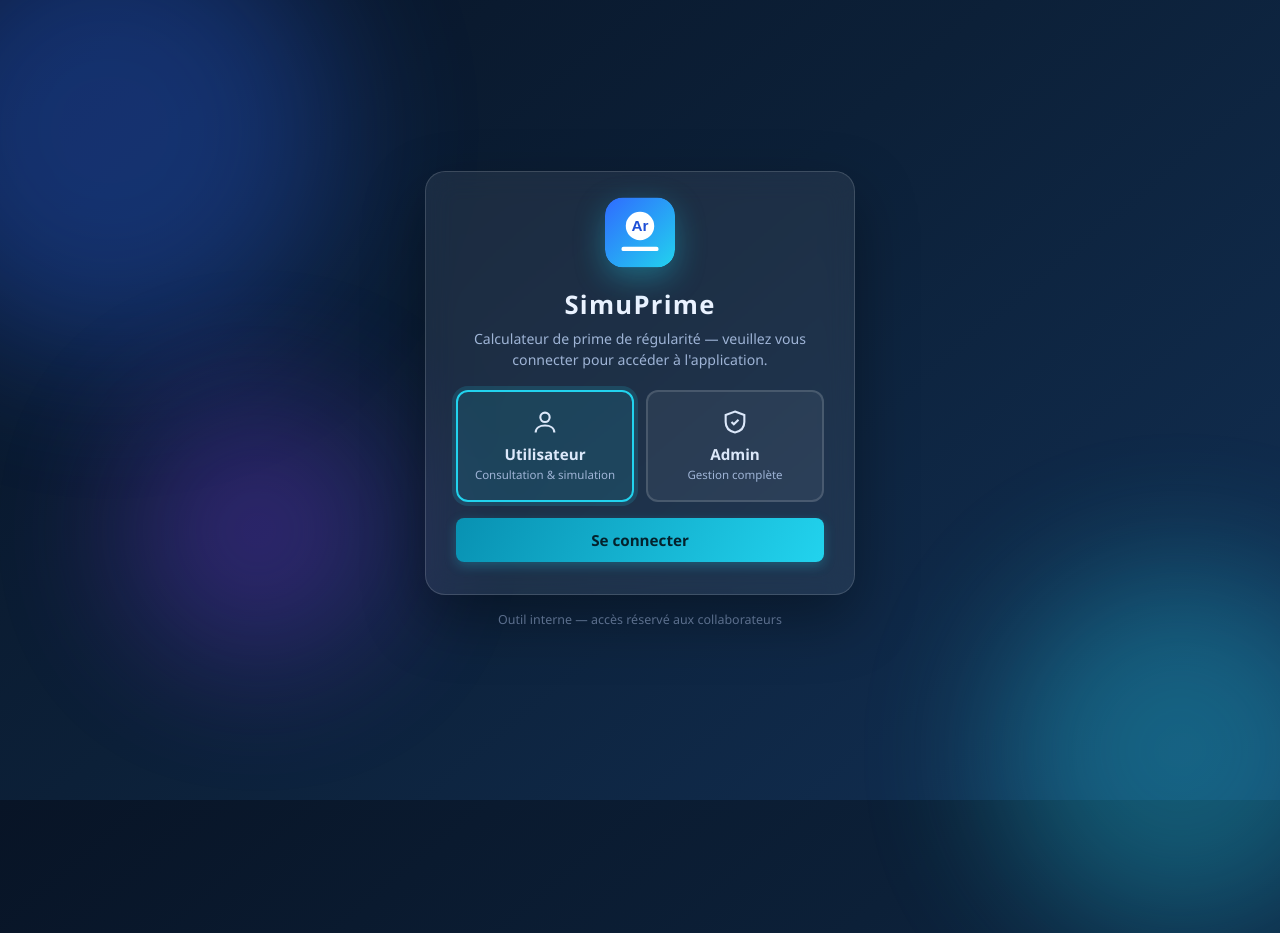
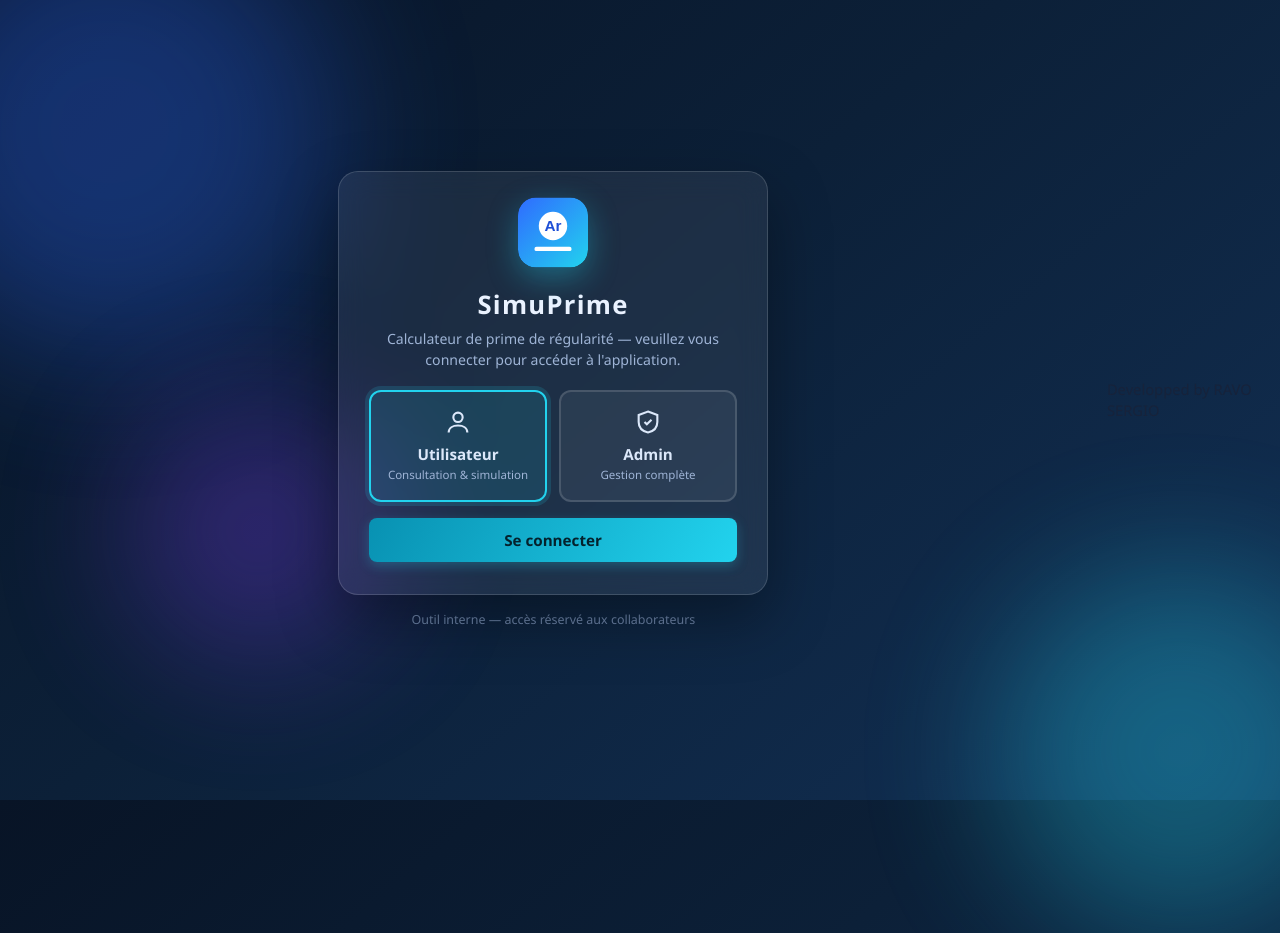
Before and after one commit to Sergio-stack10/Simulateur-Prime, a Flask app: page /login in a window 1280 px wide; the page is wider, and only the part inside the window is pictured. Run offline with Flask 3, Linux system fonts and the light colour scheme.

Commit message:
Update login.html

```diff
--- a/templates/login.html
+++ b/templates/login.html
@@ -58,5 +58,6 @@
   </main>
 
   <script src="{{ url_for('static', filename='js/auth.js') }}"></script>
+<footer class="footer-fix">Developped by <span>RAVO SERGIO</span></footer>
 </body>
 </html>
```
